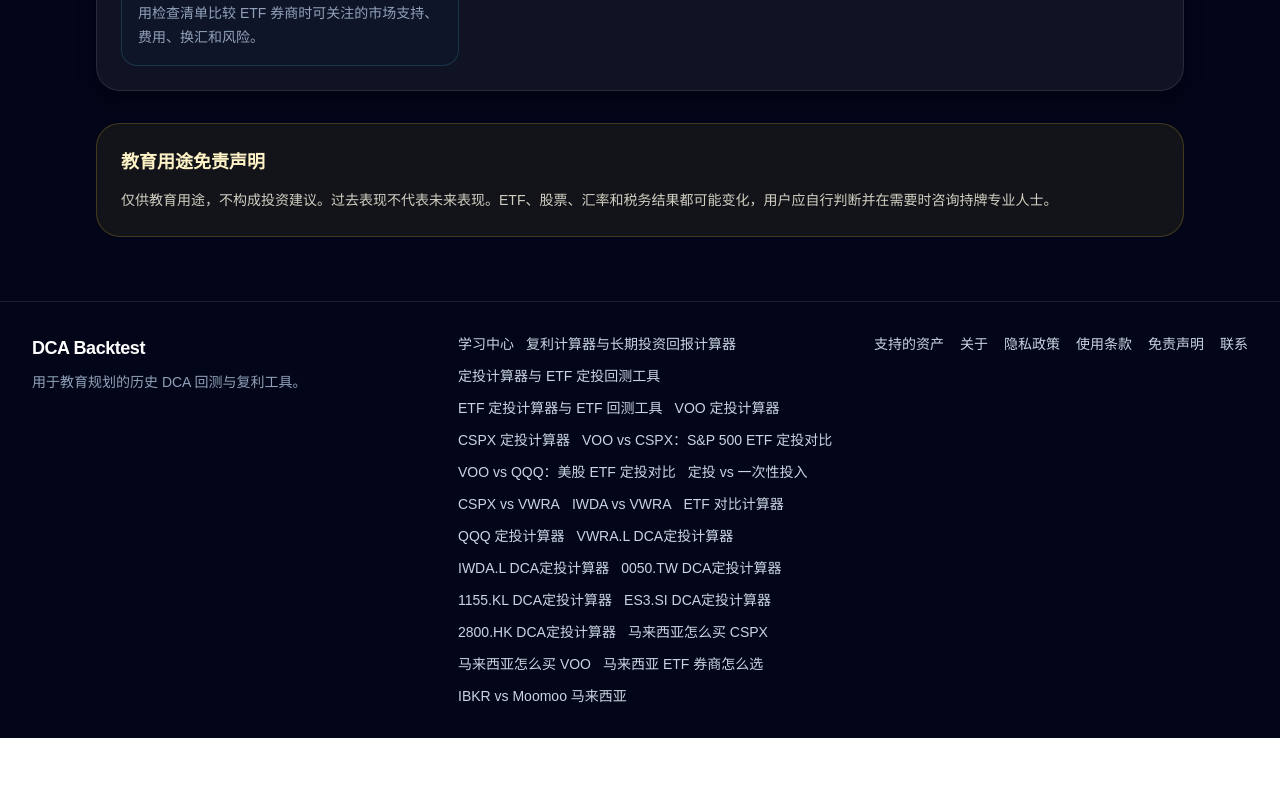
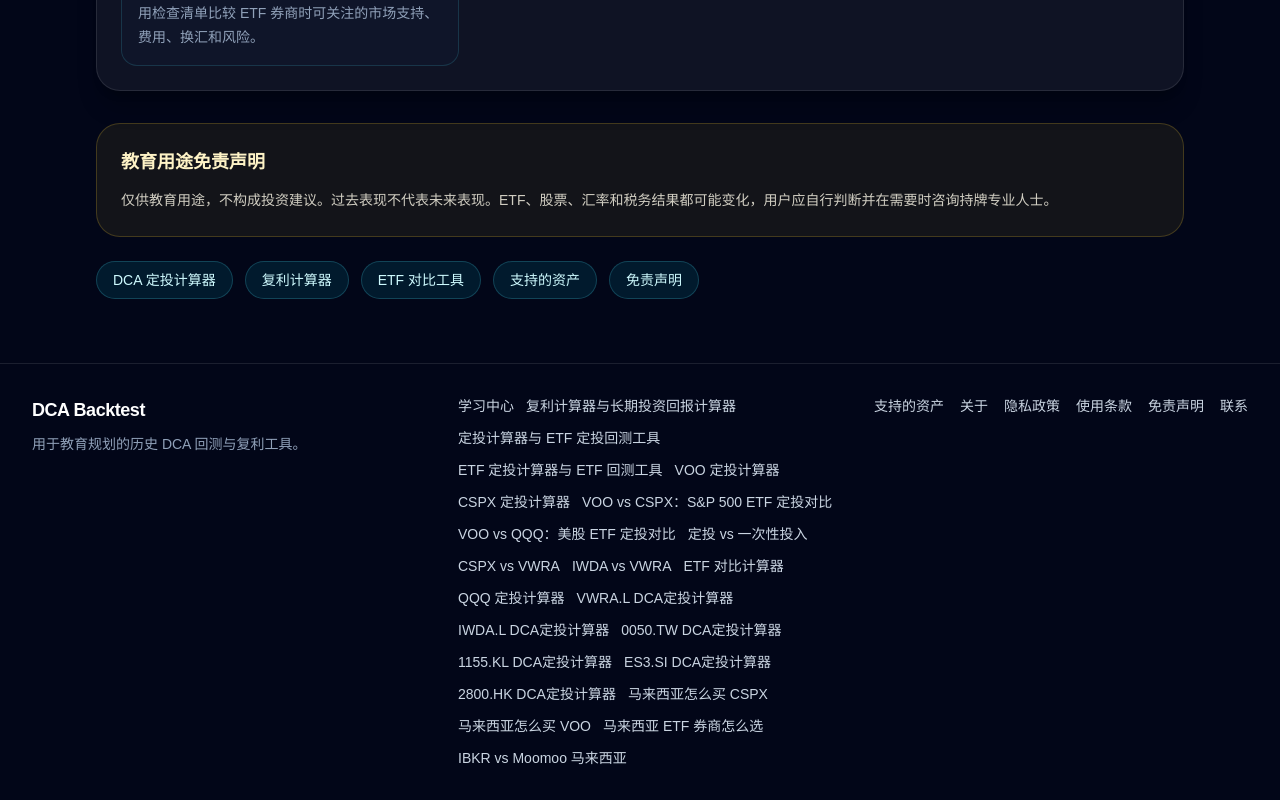
Before and after one commit to apextech-global/compound-calculator, a Next.js app: page /zh-CN/learn in a window 1280 px wide. Shown: the part 1801-2601 px from the top of the page. Before the commit the page ends 2539 px from the top, so only its background shows below. Built offline with nearby package versions, Linux system fonts and the light colour scheme; no server answers.

Commit message:
Improve Chinese learning hub internal links

```diff
--- a/app/[locale]/learn/page.tsx
+++ b/app/[locale]/learn/page.tsx
@@ -14,6 +14,11 @@
   intro: string;
   disclaimerTitle: string;
   disclaimer: string;
+  quickLinksTitle: string;
+  quickLinks: Array<{
+    title: string;
+    href: string;
+  }>;
   sections: Array<{
     title: string;
     description: string;
@@ -40,6 +45,14 @@
     disclaimerTitle: "教育用途免责声明",
     disclaimer:
       "仅供教育用途，不构成投资建议。过去表现不代表未来表现。ETF、股票、汇率和税务结果都可能变化，用户应自行判断并在需要时咨询持牌专业人士。",
+    quickLinksTitle: "常用工具与重要说明",
+    quickLinks: [
+      { title: "DCA 定投计算器", href: "/zh-CN/dca-calculator" },
+      { title: "复利计算器", href: "/zh-CN/compound-interest-calculator" },
+      { title: "ETF 对比工具", href: "/zh-CN/etf-comparison-calculator" },
+      { title: "支持的资产", href: "/zh-CN/supported-assets" },
+      { title: "免责声明", href: "/zh-CN/disclaimer" },
+    ],
     sections: [
       {
         title: "新手入门",
@@ -189,6 +202,14 @@
     disclaimerTitle: "教育用途免責聲明",
     disclaimer:
       "僅供教育用途，不構成投資建議。過去表現不代表未來表現。ETF、股票、匯率、費用與稅務結果都可能改變，使用者應自行判斷並視需要諮詢持牌專業人士。",
+    quickLinksTitle: "常用工具與重要說明",
+    quickLinks: [
+      { title: "DCA 定期定額計算機", href: "/zh-TW/dca-calculator" },
+      { title: "複利計算機", href: "/zh-TW/compound-interest-calculator" },
+      { title: "ETF 對比工具", href: "/zh-TW/etf-comparison-calculator" },
+      { title: "支援的資產", href: "/zh-TW/supported-assets" },
+      { title: "免責聲明", href: "/zh-TW/disclaimer" },
+    ],
     sections: [
       {
         title: "新手入門",
@@ -445,6 +466,21 @@
             {page.disclaimer}
           </p>
         </section>
+
+        <nav
+          aria-label={page.quickLinksTitle}
+          className="mt-5 flex w-full flex-wrap gap-2.5 text-sm sm:mt-6 sm:gap-3"
+        >
+          {page.quickLinks.map((link) => (
+            <Link
+              key={link.href}
+              href={link.href}
+              className="rounded-full border border-cyan-300/20 bg-cyan-400/10 px-4 py-2 text-cyan-100 transition hover:border-cyan-300/50 hover:text-white"
+            >
+              {link.title}
+            </Link>
+          ))}
+        </nav>
       </section>
     </main>
   );
--- a/components/SeoContent.tsx
+++ b/components/SeoContent.tsx
@@ -5,7 +5,7 @@
 import type { Locale } from "@/i18n/routing";
 import {
   getSeoLandingContent,
-  seoPageSlugs,
+  getSeoPageSlugsForLocale,
 } from "@/lib/seoLandingPages";
 
 const sectionKeys = [
@@ -22,7 +22,27 @@
 export default function SeoContent() {
   const t = useTranslations();
   const locale = useLocale();
-  const guides = getSeoLandingContent(locale as Locale);
+  const typedLocale = locale as Locale;
+  const guides = getSeoLandingContent(typedLocale);
+  const guideSlugs = getSeoPageSlugsForLocale(typedLocale);
+  const learningHub =
+    typedLocale === "zh-CN"
+      ? {
+          title: "ETF 定投学习中心",
+          description:
+            "学习 ETF 定投、复利、DCA 回测、VOO、CSPX 和定投 vs 一次性投入。",
+          href: "/zh-CN/learn",
+          button: "打开学习中心",
+        }
+      : typedLocale === "zh-TW"
+        ? {
+            title: "ETF 定期定額學習中心",
+            description:
+              "學習 ETF 定期定額、複利、DCA 回測、VOO、CSPX 和定期定額 vs 單筆投入。",
+            href: "/zh-TW/learn",
+            button: "打開學習中心",
+          }
+        : null;
 
   return (
     <section className="mt-10 w-full min-w-0 border-t border-white/10 pt-8 sm:mt-14 sm:pt-10">
@@ -37,6 +57,27 @@
           {t("seoContent.intro")}
         </p>
       </div>
+
+      {learningHub ? (
+        <section className="mb-5 w-full min-w-0 rounded-2xl border border-cyan-300/20 bg-cyan-400/10 p-4 shadow-xl shadow-cyan-950/20 sm:mb-6 sm:rounded-3xl sm:p-6">
+          <div className="flex flex-col gap-4 sm:flex-row sm:items-center sm:justify-between">
+            <div className="min-w-0">
+              <h3 className="break-words text-xl font-bold tracking-tight text-white sm:text-2xl">
+                {learningHub.title}
+              </h3>
+              <p className="mt-2 break-words text-sm leading-6 text-slate-300">
+                {learningHub.description}
+              </p>
+            </div>
+            <Link
+              href={learningHub.href}
+              className="inline-flex w-full shrink-0 justify-center rounded-2xl bg-cyan-400 px-5 py-3 text-center text-sm font-bold text-slate-950 transition hover:bg-cyan-300 sm:w-auto"
+            >
+              {learningHub.button}
+            </Link>
+          </div>
+        </section>
+      ) : null}
 
       <div className="grid w-full grid-cols-1 gap-3 sm:gap-4 lg:grid-cols-2">
         {sectionKeys.map((section) => (
@@ -70,7 +111,7 @@
         aria-label={t("seoContent.linksLabel")}
         className="mt-5 flex flex-wrap gap-2.5 text-sm sm:mt-6 sm:gap-3"
       >
-        {seoPageSlugs.map((slug) => (
+        {guideSlugs.map((slug) => (
           <Link
             key={slug}
             href={`/${locale}/${slug}`}
```
